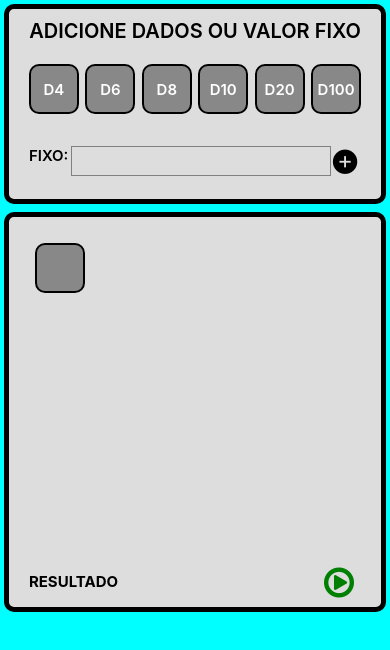
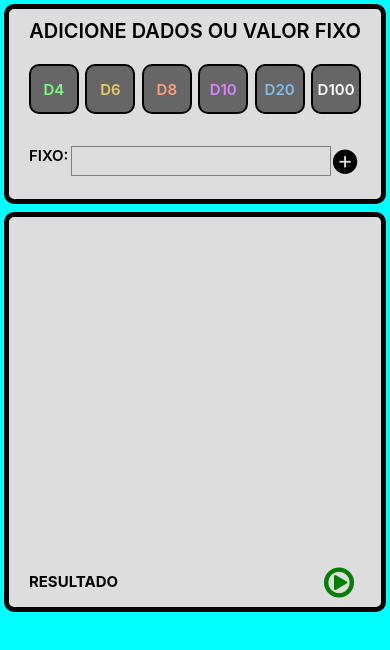
Before and after one commit to Tiago18555/RPG_Dice_Calculator, a React Native app: screen / in a window 390 px wide. Shown: the top 650 px of the page. Built offline with nearby package versions, Linux system fonts and the light colour scheme.

Commit message:
controle de render

```diff
--- a/App.js
+++ b/App.js
@@ -8,16 +8,16 @@ import { DiceRenderContainer } from './components/diceRenderContainer';
 
 
 export default function App() {
-  const [diceRender, setDiceRender] = useState();
+  const [diceRender, setDiceRender] = useState([]);
   var newData = []
 
   return (
     <>
       <View style={styles.container}>
         <SetDicesContainer
-          callbackArray= {(data) => {
-            data
-            setDiceRender(data);
+          callbackArray= {({child}) => {
+            console.log(child)
+            setDiceRender(child);
         }}/>
         <DiceRenderContainer
           arrayOfDices={
--- a/components/dice/index.js
+++ b/components/dice/index.js
@@ -19,11 +19,17 @@ export function DiceBox ({diceType}) {
 	)
 }
 
-export function StaticDiceBox ({diceType}) {
+export function StaticDiceBox ({diceType, textColor}) {
 	return (
 		<>
 			<View style={styles.smallContainer}>
-				<Text style={styles.smallP}>
+				<Text style={{
+					fontSize: 15,
+					fontWeight: 600,
+					textAlign: 'center',
+					margin: 'auto',
+					color: textColor
+				}}>
 					{diceType}
 				</Text>
 			</View>
@@ -35,7 +41,7 @@ const styles = StyleSheet.create({
 	container: {
 		width: 50,
 		height: 50,
-		backgroundColor: '#888888',
+		backgroundColor: '#666666',
 		border: '2px solid black',
 		borderRadius: '10px',
 		padding: 0,
@@ -51,16 +57,9 @@ const styles = StyleSheet.create({
 	smallContainer: {
 		width: 50,
 		height: 50,
-		backgroundColor: '#888888',
+		backgroundColor: '#666666',
 		border: '2px solid black',
 		borderRadius: '10px',
 		padding: 0,
-	},
-	smallP: {
-		fontSize: 15,
-		fontWeight: 600,
-		textAlign: 'center',
-		margin: 'auto',
-		color: 'white',
 	}
 })
--- a/components/diceRenderContainer/index.js
+++ b/components/diceRenderContainer/index.js
@@ -17,16 +17,22 @@ import { Ionicons } from '@expo/vector-icons';
 import { FontAwesome } from '@expo/vector-icons';
 var arr = []
 
-export function DiceRenderContainer ( {arrayOfDices} ) {
+export function DiceRenderContainer ({ arrayOfDices }) {
+	//INDEXES => DB_0~25 DiceBox
 
 	const [disableButton, setDisableButton] = useState()
 
 	let colorState = 'green'
-	console.log('arr =>', arr)
+	//console.log(`ANTES: arr => ${arr}, arrayOfDices=> ${arrayOfDices}`)
 
-	if (arr.length < 20)
+	if (arr.length < 21) //Para limitar a quantidade de dados renderizados na box
 	arr.push(arrayOfDices)
-	else setDisableButton(true)
+	else{
+		if(!disableButton){	setDisableButton(true) } // Para evitar loop infinito no state durante o loading
+	}
+
+
+	console.log(`DEPOIS: arr => ${arr}, arrayOfDices=> ${arrayOfDices}`)
 
 
 	if(disableButton) colorState = 'grey'
@@ -38,9 +44,11 @@ export function DiceRenderContainer ( {arrayOfDices} ) {
 			<View style={styles.mainContainer}>
 				<View style={styles.container}>
 					{
-						arr.map((item) =>
-								<DiceBox diceType={item} key={item}/>
-						)
+						arr.map((item, index) => {
+							//console.log(index, index !== 0)
+							if(index !== 0) //Para não renderizar o primeiro dado da array
+								return	<DiceBox diceType={item} key={`DB_${index}`}/>
+						})
 					}
 				</View>
 				<View style={styles.container}>
--- a/components/setDicesContainer/index.js
+++ b/components/setDicesContainer/index.js
@@ -1,6 +1,7 @@
 import { StatusBar } from 'expo-status-bar';
 import React, { useCallback, useState } from 'react';
-import { StyleSheet,
+import {
+  StyleSheet,
   Text,
   View,
   Image,
@@ -14,6 +15,10 @@ import { Ionicons } from '@expo/vector-icons';
 var getRandomDices;
 
 export function SetDicesContainer ({ callbackArray }) {
+	/*
+		INDEXES => SDB_0~6 StaticDiceBox, TO_0~6 TouchedOpacity
+
+	*/
 	const [text, setText] = useState('');
 	const [arrayOfDices, setArrayOfDices] = React.useState([]);
 
@@ -23,19 +28,35 @@ export function SetDicesContainer ({ callbackArray }) {
 				<Text style={styles.title}>ADICIONE DADOS OU VALOR FIXO</Text>
 				<View style={styles.container} onPress={generateRandomDiceValue()}>
 					{
-						['D4', 'D6', 'D8', 'D10', 'D20', 'D100'].map((type) =>
+						[
+							{child: 'D4', color: '#7AFA85'},
+							{child: 'D6', color: '#E3CE64'},
+							{child: 'D8', color: '#FF9D7D'},
+							{child: 'D10', color: '#DA85FF'},
+							{child: 'D20', color: '#7FBEEB'},
+							{child: 'D100', color: 'white'}
+						].map((type, index) =>
 							<TouchableOpacity
 								onPress={
 									setArrayOfDices.bind(
-										this, [ getRandomDices[type].value ]
+										this, [{
+											color: type.color, //Cor do tipo de dado
+											child: type.child,  //Nome do tipo de dado
+											result: getRandomDices[type.child].value //Resultado do Random
+										}]
 									),
-									callbackArray.bind(this, getRandomDices[type].value)
+									callbackArray.bind(this, [{
+										color: type.color,
+										child: type.child
+									}])
 								}
+								key={`TO_${index}`}
 							>
 								<StaticDiceBox
-									diceType={type}
-									key={type}
-								/>
+									diceType={type.child}
+									textColor={type.color}
+									key={`SDB_${index}`}
+									/>
 							</TouchableOpacity>
 						)
 					}
@@ -96,12 +117,12 @@ function random(min, max) {
 
 function generateRandomDiceValue () {
     const setDice = {
-        'D4': {value: random(1, 4)},
-        'D6': {value: random(1, 6)},
-        'D8': {value: random(1, 8)},
-        'D10': {value: random(1, 10)},
-        'D20': {value: random(1, 20)},
-        'D100': {value: random(1, 100)},
+        'D4': {color: '#7AFA85', value: random(1, 4)},
+        'D6': {color: '#E3CE64', value: random(1, 6)},
+        'D8': {color: '#FF9D7D', value: random(1, 8)},
+        'D10': {color: '#DA85FF', value: random(1, 10)},
+        'D20': {color: '#7FBEEB', value: random(1, 20)},
+        'D100': {color: 'white', value: random(1, 100)},
     }
 	getRandomDices = setDice;
 }
```
